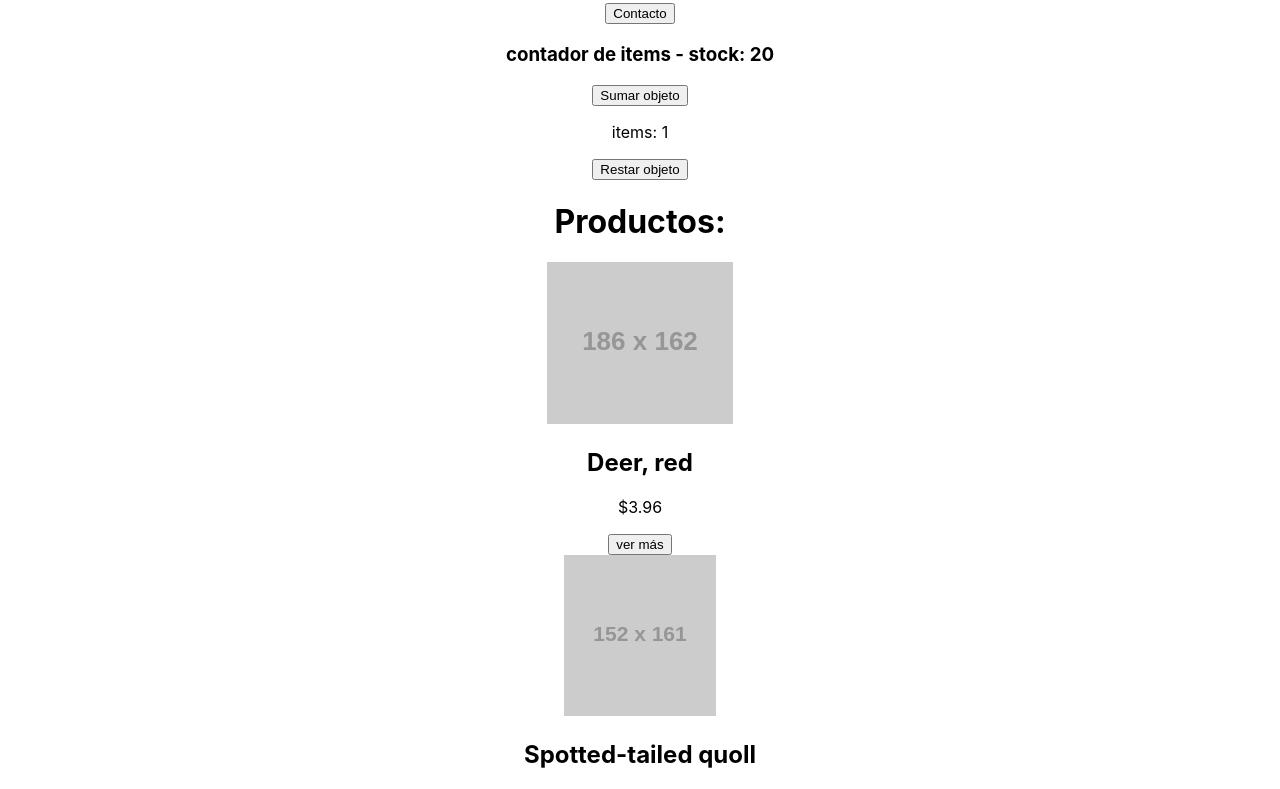
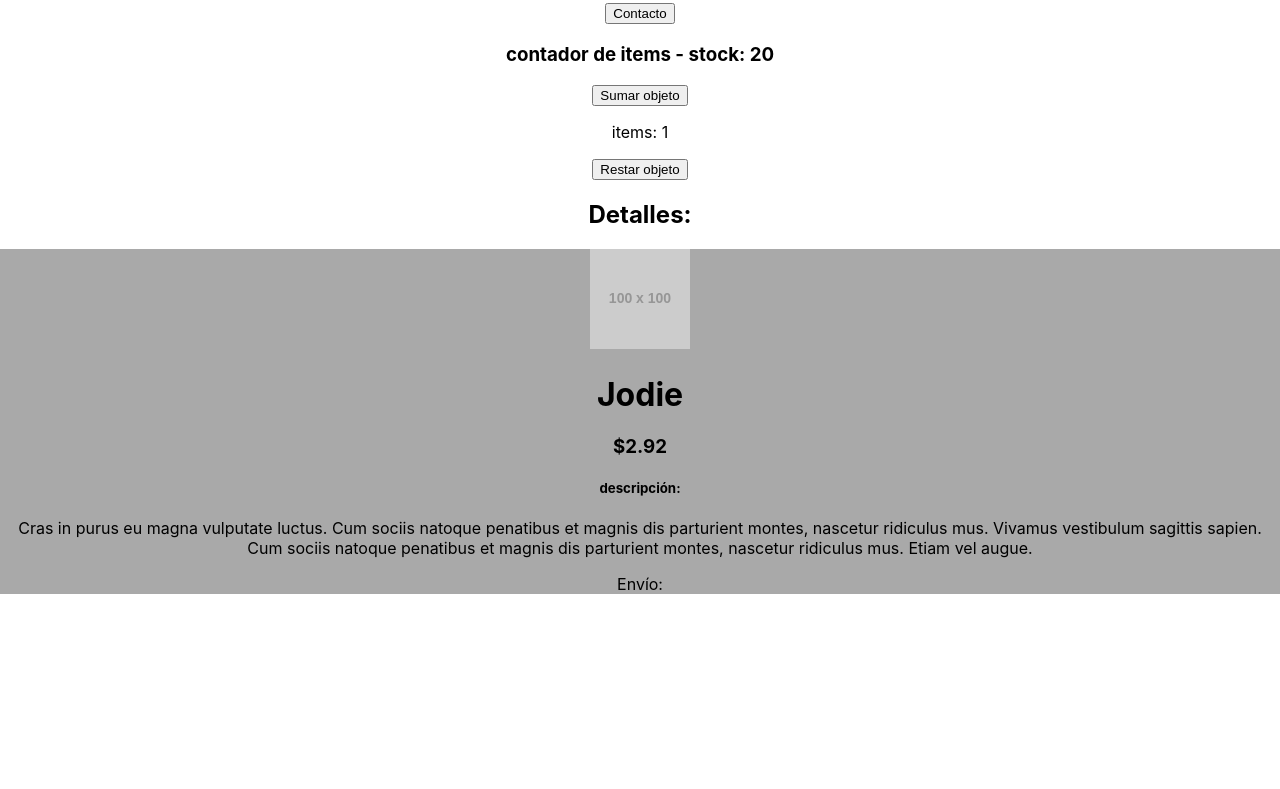
Before and after one commit to marcosb2001/reactapp34710, a React (Create React App) app: page / in a window 1280 px wide. Shown: the part 573-1362 px from the top of the page. After the commit the page ends 1183 px from the top, so only its background shows below. Built offline with nearby package versions, Linux system fonts and the light colour scheme.

Commit message:
desafio 6

```diff
--- a/src/App.js
+++ b/src/App.js
@@ -3,6 +3,7 @@ import './App.css';
 import NavBar from "./components/NavBar";
 import ItemListContainer from "./components/ItemListContainer";
 import ItemCount from "./components/ItemCount"
+import ItemDetailContainer from "./components/itemDetail/ItemDetailContainer";
 
 function App() {
 
@@ -24,7 +25,8 @@ function App() {
       <button onClick={ ()=> alert("hola")}>Contacto</button>
       <ItemCount initial={1} stock={20}/>
 
-      <ItemListContainer greetingdata={ItemList}/>
+      {/*}<ItemListContainer greetingdata={ItemList}/>*/}
+      <ItemDetailContainer/>
 
     </div>
   );
--- /dev/null
+++ b/src/components/itemDetail/ItemDetail.jsx
@@ -0,0 +1,23 @@
+
+
+function ItemDetail({id, img, name, price, desc, shipping}) {
+
+    const styles = {marginTop : "20px", backgroundColor : "darkgray"};
+
+    return (
+        <div style={styles} className="card">
+            <div className="card-img">
+                <img src={img} alt="imagen" />
+            </div>
+            <div className="card-detail">
+                <h1>{name}</h1>
+                <h3>{price}</h3>
+                <h5>descripción:</h5>
+                <p>{desc}</p>
+                <p>Envío: {shipping}</p>
+            </div>
+        </div>
+    )
+}
+
+export default ItemDetail;
--- /dev/null
+++ b/src/components/itemDetail/ItemDetailContainer.jsx
@@ -0,0 +1,41 @@
+import React, { useEffect, useState } from "react";
+import itemsData from "../../data/data.js";
+import ItemDetail from "./ItemDetail.jsx";
+
+function getItem(){
+    return new Promise( (resolve) => {
+    setTimeout( () => resolve(itemsData[0]), 2000 )
+    });
+}
+
+function ItemDetailList() {
+
+
+    let [data, setData] = useState([]);
+
+    useEffect(() => {
+        getItem().then((respuesta) => {
+            setData(respuesta)
+        });
+    },  []);
+
+return(
+    <div>
+        <h2>Detalles:</h2>
+        <ItemDetail key={data.id} name={data.name} img={data.img} price={data.price} desc={data.desc} shipping={data.shipping}/>
+    </div>
+)
+
+
+}
+
+export default function ItemDetailContainer(props) {
+
+    return (
+        <div>
+            <ItemDetailList/>
+        </div>
+    )
+
+
+}
--- a/src/data/data.js
+++ b/src/data/data.js
@@ -1,43 +1,73 @@
 const itemsData = [{
   "id": 1,
-    "img": "http://dummyimage.com/186x162.png/ff4444/ffffff",
-    "name": "Deer, red",
-    "price": "$3.96"
+  "name": "Jodie",
+  "price": "$2.92",
+  "img": "http://dummyimage.com/100x100.png/dddddd/000000",
+  "desc": "Cras in purus eu magna vulputate luctus. Cum sociis natoque penatibus et magnis dis parturient montes, nascetur ridiculus mus. Vivamus vestibulum sagittis sapien. Cum sociis natoque penatibus et magnis dis parturient montes, nascetur ridiculus mus. Etiam vel augue.",
+  "shipping": false
 }, {
   "id": 2,
-    "img": "http://dummyimage.com/152x161.png/5fa2dd/ffffff",
-    "name": "Spotted-tailed quoll",
-    "price": "$3.39"
+  "name": "Matthias",
+  "price": "$4.10",
+  "img": "http://dummyimage.com/100x100.png/5fa2dd/ffffff",
+  "desc": "Quisque erat eros, viverra eget, congue eget, semper rutrum, nulla. Nunc purus. Phasellus in felis. Donec semper sapien a libero. Nam dui. Proin leo odio, porttitor id, consequat in, consequat ut, nulla. Sed accumsan felis. Ut at dolor quis odio consequat varius.",
+  "shipping": true
 }, {
   "id": 3,
-    "img": "http://dummyimage.com/122x195.png/5fa2dd/ffffff",
-    "name": "Crab (unidentified)",
-    "price": "$2.77"
+  "name": "Fairfax",
+  "price": "$6.56",
+  "img": "http://dummyimage.com/100x100.png/cc0000/ffffff",
+  "desc": "Fusce consequat. Nulla nisl.",
+  "shipping": false
 }, {
   "id": 4,
-    "img": "http://dummyimage.com/174x135.png/dddddd/000000",
-    "name": "Yellow baboon",
-    "price": "$9.63"
+  "name": "Shadow",
+  "price": "$8.65",
+  "img": "http://dummyimage.com/100x100.png/ff4444/ffffff",
+  "desc": "Suspendisse ornare consequat lectus. In est risus, auctor sed, tristique in, tempus sit amet, sem. Fusce consequat. Nulla nisl. Nunc nisl.",
+  "shipping": false
 }, {
   "id": 5,
-    "img": "http://dummyimage.com/181x116.png/dddddd/000000",
-    "name": "Hawk-eagle, crowned",
-    "price": "$6.42"
+  "name": "Dun",
+  "price": "$3.77",
+  "img": "http://dummyimage.com/100x100.png/dddddd/000000",
+  "desc": "Vestibulum ac est lacinia nisi venenatis tristique. Fusce congue, diam id ornare imperdiet, sapien urna pretium nisl, ut volutpat sapien arcu sed augue. Aliquam erat volutpat. In congue. Etiam justo. Etiam pretium iaculis justo.",
+  "shipping": false
 }, {
   "id": 6,
-    "img": "http://dummyimage.com/147x159.png/cc0000/ffffff",
-    "name": "Blue wildebeest",
-    "price": "$9.43"
+  "name": "Jayme",
+  "price": "$3.08",
+  "img": "http://dummyimage.com/100x100.png/ff4444/ffffff",
+  "desc": "Aliquam augue quam, sollicitudin vitae, consectetuer eget, rutrum at, lorem. Integer tincidunt ante vel ipsum. Praesent blandit lacinia erat. Vestibulum sed magna at nunc commodo placerat.",
+  "shipping": true
 }, {
   "id": 7,
-    "img": "http://dummyimage.com/160x168.png/ff4444/ffffff",
-    "name": "Bald eagle",
-    "price": "$4.55"
+  "name": "Elonore",
+  "price": "$4.02",
+  "img": "http://dummyimage.com/100x100.png/cc0000/ffffff",
+  "desc": "Suspendisse accumsan tortor quis turpis. Sed ante. Vivamus tortor. Duis mattis egestas metus. Aenean fermentum. Donec ut mauris eget massa tempor convallis. Nulla neque libero, convallis eget, eleifend luctus, ultricies eu, nibh. Quisque id justo sit amet sapien dignissim vestibulum. Vestibulum ante ipsum primis in faucibus orci luctus et ultrices posuere cubilia Curae; Nulla dapibus dolor vel est.",
+  "shipping": false
 }, {
   "id": 8,
-    "img": "http://dummyimage.com/131x163.png/cc0000/ffffff",
-    "name": "Southern hairy-nosed wombat",
-    "price": "$0.74"
+  "name": "Shirlee",
+  "price": "$5.41",
+  "img": "http://dummyimage.com/100x100.png/5fa2dd/ffffff",
+  "desc": "Aliquam quis turpis eget elit sodales scelerisque. Mauris sit amet eros. Suspendisse accumsan tortor quis turpis. Sed ante. Vivamus tortor. Duis mattis egestas metus. Aenean fermentum. Donec ut mauris eget massa tempor convallis. Nulla neque libero, convallis eget, eleifend luctus, ultricies eu, nibh.",
+  "shipping": true
+}, {
+  "id": 9,
+  "name": "Genovera",
+  "price": "$6.32",
+  "img": "http://dummyimage.com/100x100.png/dddddd/000000",
+  "desc": "Proin interdum mauris non ligula pellentesque ultrices. Phasellus id sapien in sapien iaculis congue. Vivamus metus arcu, adipiscing molestie, hendrerit at, vulputate vitae, nisl. Aenean lectus. Pellentesque eget nunc.",
+  "shipping": false
+}, {
+  "id": 10,
+  "name": "Zondra",
+  "price": "$4.22",
+  "img": "http://dummyimage.com/100x100.png/ff4444/ffffff",
+  "desc": "Nulla neque libero, convallis eget, eleifend luctus, ultricies eu, nibh. Quisque id justo sit amet sapien dignissim vestibulum. Vestibulum ante ipsum primis in faucibus orci luctus et ultrices posuere cubilia Curae; Nulla dapibus dolor vel est. Donec odio justo, sollicitudin ut, suscipit a, feugiat et, eros. Vestibulum ac est lacinia nisi venenatis tristique. Fusce congue, diam id ornare imperdiet, sapien urna pretium nisl, ut volutpat sapien arcu sed augue. Aliquam erat volutpat. In congue. Etiam justo.",
+  "shipping": false
 }]
 
   export default itemsData;
```
Lines whose indentation alone changed are shown as unchanged.
